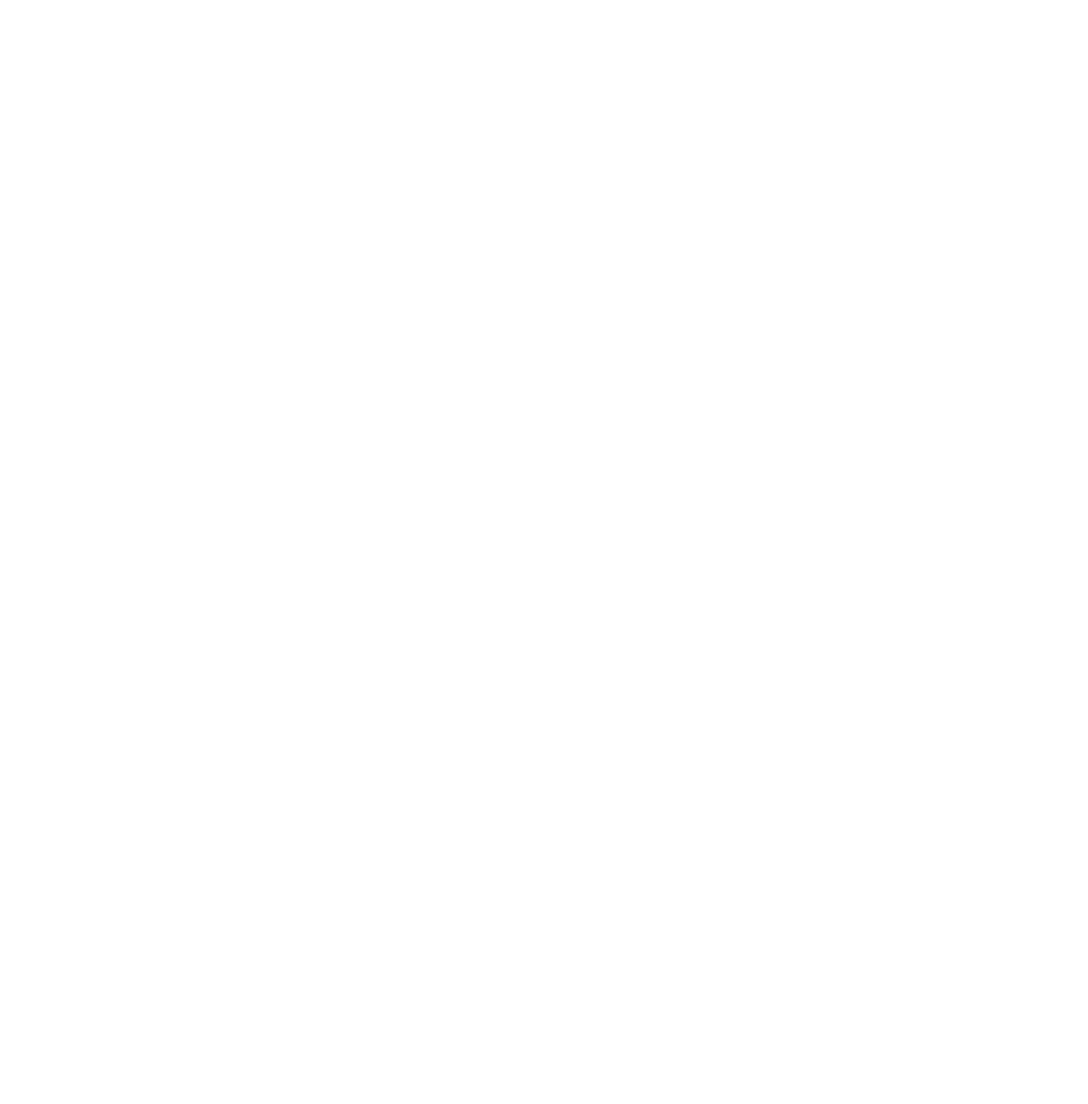
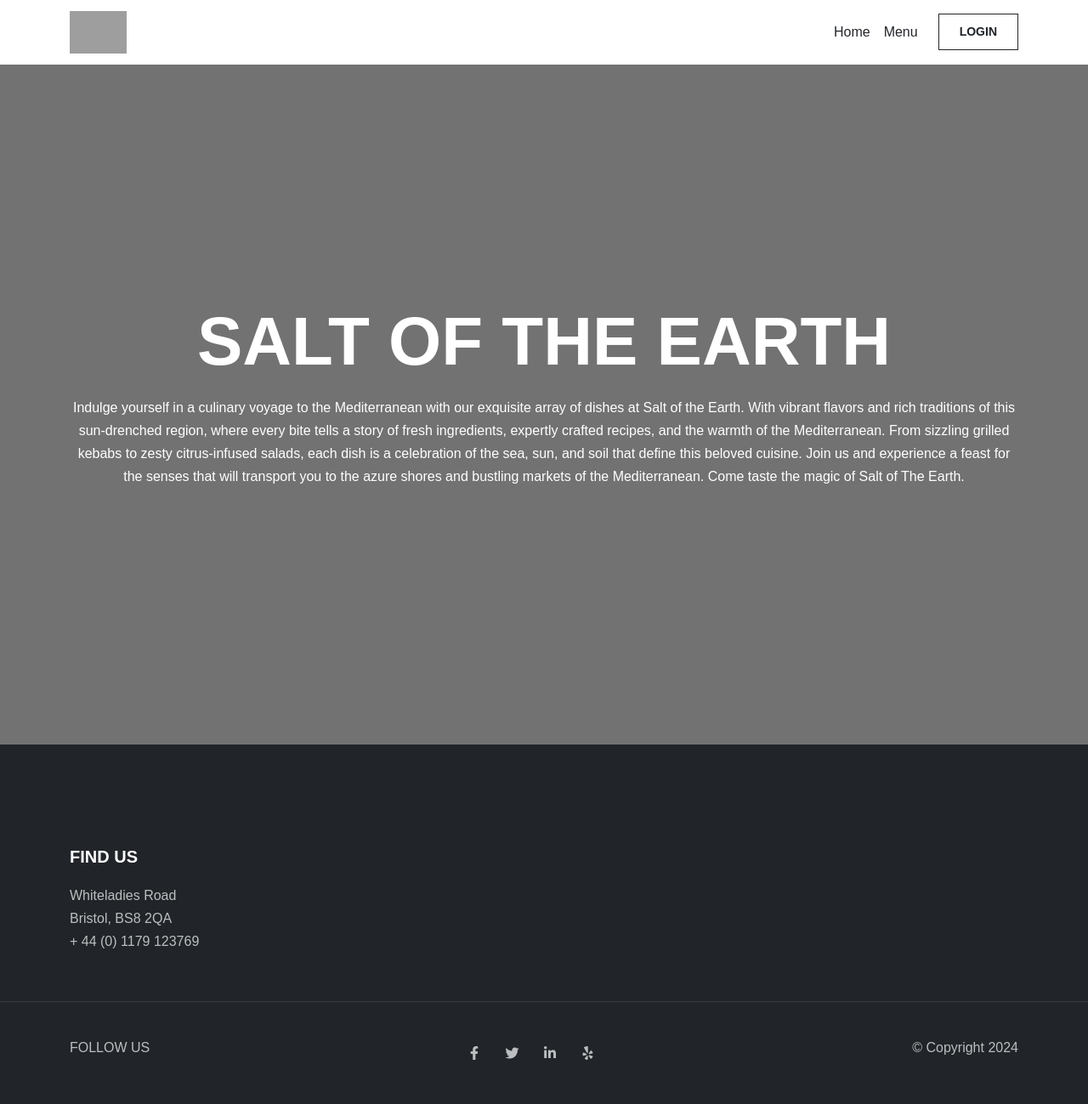
Before and after one commit to vikdts/django-app, a Django app: page /menu in a window 1280 px wide. Before the commit the page is empty. Shown: the whole page at 85% size. Before the commit the page ends 800 px from the top, so only its background shows below. Run offline with Django 3.2, Linux system fonts and the light colour scheme; grey boxes are pictures that could not be loaded.

Commit message:
update menu template

```diff
--- a/templates/base.html
+++ b/templates/base.html
@@ -52,7 +52,7 @@
               <a class="nav-link" href="{% url 'home' %}">Home</a>
             </li>
             <li class="nav-item">
-              <a class="nav-link" href="#">Menu</a>
+              <a class="nav-link" href="{% url 'menu' %}">Menu</a>
             </li>
             {% if user.is_authenticated %}
             <li class="nav-item">
--- a/templates/menu.html
+++ b/templates/menu.html
@@ -0,0 +1,28 @@
+{% extends 'base.html' %} {% block content %}
+<section id="menu" class="min-vh-100 d-flex align-items-center text-center">
+  <div class="container">
+    <div class="row">
+      <div class="col-12">
+        <h1 class="text-uppercase text-white fw-semibold display-1">
+          Salt of the Earth
+        </h1>
+        <p class="text-white mt-3 mb-4">
+            Indulge yourself in a culinary voyage to the Mediterranean with our exquisite array of dishes at Salt of the Earth.
+            With vibrant flavors and rich traditions of this sun-drenched region, where every bite
+            tells a story of fresh ingredients, expertly crafted recipes, and the warmth of the Mediterranean.
+            From sizzling grilled kebabs to zesty citrus-infused salads, each dish is a celebration of the sea, sun,
+            and soil that define this beloved cuisine. Join us and experience a feast for the senses that will transport
+            you to the azure shores and bustling markets of the Mediterranean. Come taste the magic of Salt of The Earth.
+        </p>
+      </div>
+      {% if user.is_authenticated %}
+      <div>
+        <a href="{% url 'create_booking' %}" class="btn btn-light ms-2">BOOK NOW</a>
+      </div>
+      {% else %}
+      {% endif %}
+
+    </div>
+  </div>
+</section>
+{% endblock %}
```
